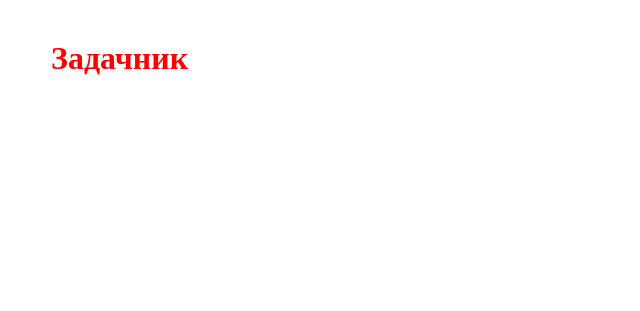
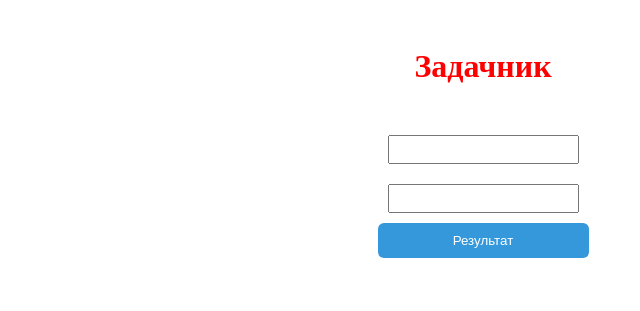
Before and after one commit to Andrii-Mitko/Zadachnik-JavaScript, a plain HTML site: page index.html in a window 1280 px wide. Shown: the whole page, without its empty margins (157-797 px from the left). Drawn offline with Linux system fonts and the light colour scheme.

Commit message:
level 5-1-3

```diff
--- a/index.html
+++ b/index.html
@@ -9,6 +9,7 @@
     <header></header>
     <main>
       <h1 style="color: red; margin: 40px 200px;">Задачник</h1>
+      <div class="div"></div>
     </main>
     <footer></footer>
 
--- a/js/level-5.js
+++ b/js/level-5.js
@@ -1,15 +1,91 @@
-// Уровень 5.1 задачника JavaScript
-// №1
+//! =============================================
 
-// Даны два инпута, абзац и кнопка. В инпуты вводятся числа. По нажатию на кнопку выведите в абзац сумму этих чисел.
+//; Уровень 5.1 задачника JavaScript
 
-// №2
+const main = document.querySelector('main');
+main.style.cssText = 'display: flex; justify-content: center; flex-direction: column; align-items: center;';
+const title = document.querySelector('h1')
+ const div = document.querySelector('.div');
+    div.style.cssText = 'display: flex; flex-direction: column;';
+    const inputFirst = document.createElement('input');
+    inputFirst.style.cssText = 'margin: 10px; padding: 5px; ';
+    const inputSecond = document.createElement('input');
+    inputSecond.style.cssText = 'margin: 10px; padding: 5px;';
+    const btn = document.createElement('button')
+    btn.style.cssText = " padding: 10px; background: #3498db; color: white; border: none; border-radius: 6px; cursor: pointer;";
+    btn.textContent = 'Результат';
+    const pText = document.createElement('p');
+    pText.style.cssText = 'margin: 15px; padding: 10px;';
+    div.append(inputFirst, inputSecond, btn, pText);
 
-// Дан абзац с числом и кнопка. По нажатию на кнопку возведите текст абзаца в квадрат.
+//! =============================================
 
-// №3
+//? №1
+//? Даны два инпута, абзац и кнопка. В инпуты вводятся числа. По нажатию на кнопку выведите в абзац сумму этих чисел.
 
-// Дан абзацы с числами, абзац и кнопка. По нажатию на кнопку найдите сумму значений абзацев и запишите ее в абзац.
+// title.textContent = 'СУМА';
+// btn.addEventListener('click', (e) => {
+//   e.preventDefault();
+//   const num1 = inputFirst.value;
+// const num2 = inputSecond.value;
+//   if (isNaN(num1) || isNaN(num2)) {
+//     pText.textContent = 'Введите числа';
+//     return;
+//   }
+//   pText.textContent = Number(num1) + Number(num2);
+//    inputFirst.value = '';
+//   inputSecond.value = '';
+// });
+
+//! =============================================
+
+//? №2
+//? Дан абзац с числом и кнопка. По нажатию на кнопку возведите текст абзаца в квадрат.
+
+// title.textContent = 'В Другу Степень';
+// inputFirst.remove();
+// btn.addEventListener('click', (e) => {
+//     e.preventDefault();
+//     const num = inputSecond.value;
+//     if (isNaN(num)) {
+//         pText.textContent = 'Це не число!';
+//         return;
+//     }
+//     pText.textContent = num**2;
+//     inputSecond.value = '';
+// });
+
+
+//! =============================================
+
+//? №3
+//? Дан абзацы с числами, абзац и кнопка. По нажатию на кнопку найдите сумму значений абзацев и запишите ее в абзац.
+
+// const pText1 = document.createElement('p');
+// const pText2 = document.createElement('p');
+// const pText3 = document.createElement('p');
+// const pText4 = document.createElement('p');
+// pText1.style.cssText = 'margin: 15px; padding: 10px;';
+// pText2.style.cssText = 'margin: 15px; padding: 10px;';
+// pText3.style.cssText = 'margin: 15px; padding: 10px;';
+// pText4.style.cssText = 'margin: 15px; padding: 10px;';
+// const div2 = document.createElement('div');
+// div.append(div2);
+// div2.style.cssText = 'display: flex; flex-direction: row; ';
+// div2.append(pText1, pText2, pText3, pText4);
+// pText1.textContent = 10;
+// pText2.textContent = 20;
+// pText3.textContent = 30;
+// pText4.textContent = 40;
+// inputFirst.remove();
+// inputSecond.remove();
+
+// btn.addEventListener('click', (e) => {
+//     e.preventDefault();
+//     pText.textContent = Number(pText1.textContent) + Number(pText2.textContent) + Number(pText3.textContent) + Number(pText4.textContent);
+// });
+
+//! =============================================
 
 // №4
 
```
Also changed, not shown: js/level-4.js (+10 -0 lines).
